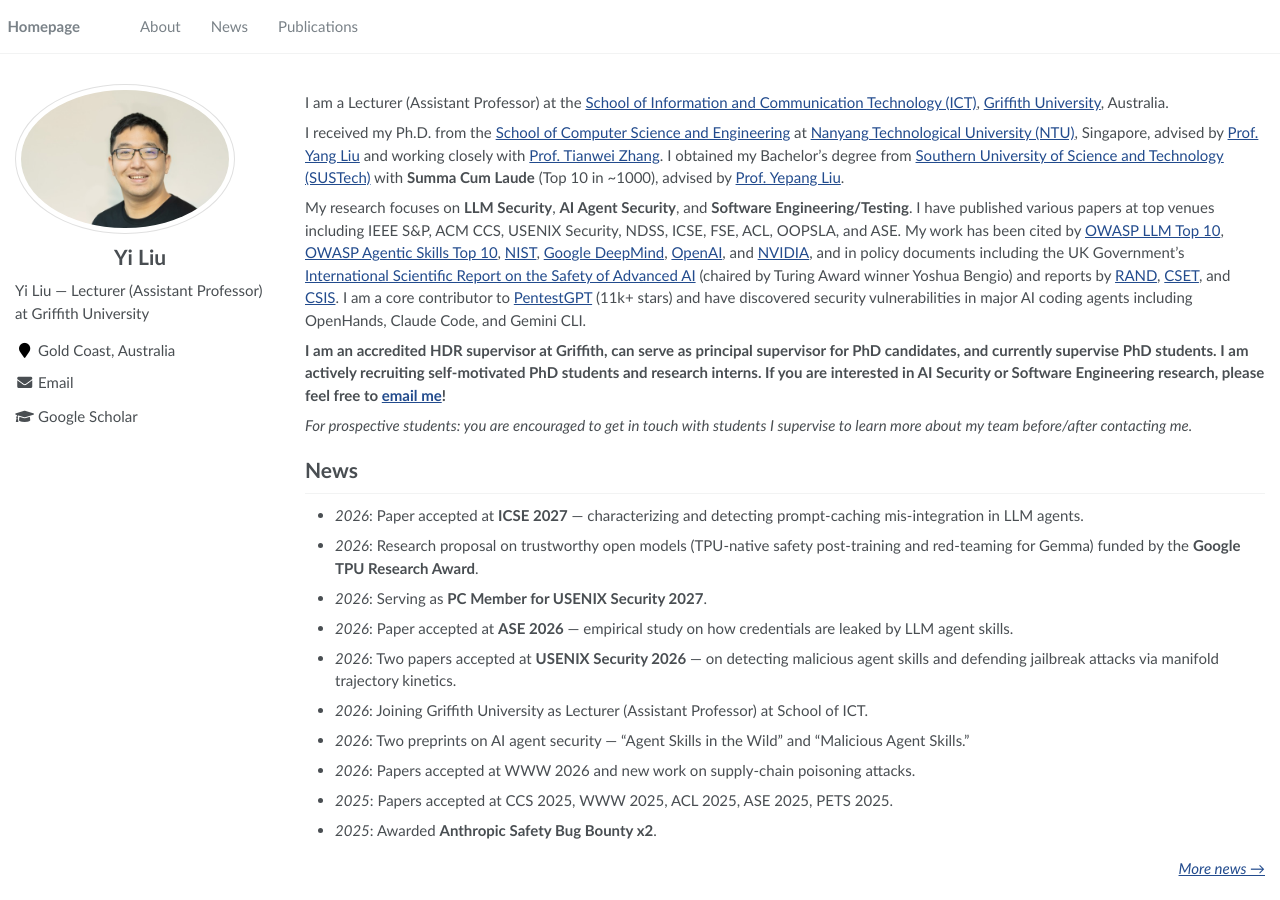
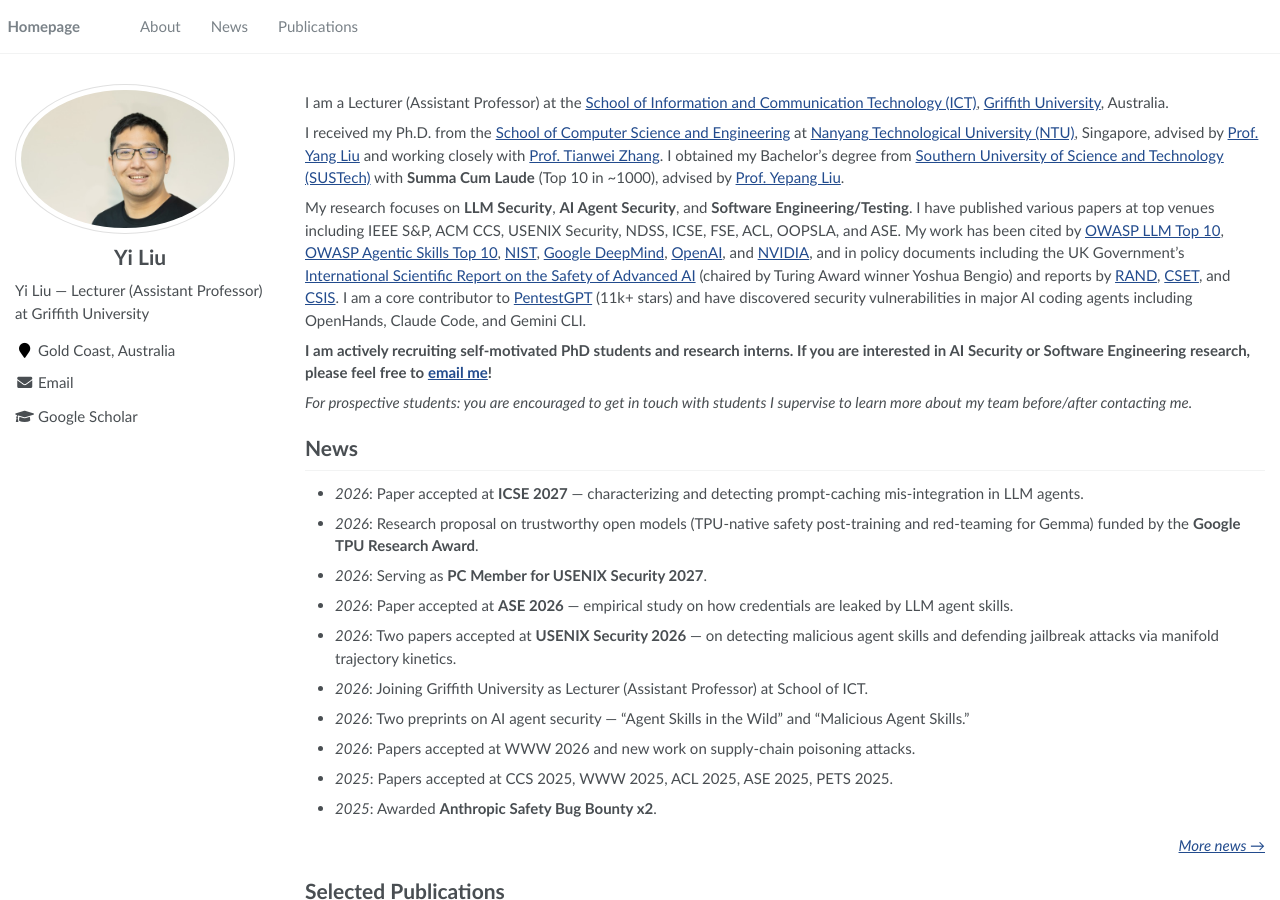
Before and after one commit to liuyi-academic/liuyi-academic.github.io, a Jekyll site: the page built from _pages/about.md, in a window 1280 px wide and 900 px high. Built offline with Jekyll 4.4.1, drawn with Linux system fonts in a browser that asks for light colours.

Commit message:
Remove HDR supervisor accreditation sentence from bio
Co-Authored-By: Claude Fable 5.2 <noreply@anthropic.com>

```diff
--- a/_pages/about.md
+++ b/_pages/about.md
@@ -16,7 +16,7 @@ I received my Ph.D. from the [School of Computer Science and Engineering](https:
 
 My research focuses on **LLM Security**, **AI Agent Security**, and **Software Engineering/Testing**. I have published various papers at top venues including IEEE S&P, ACM CCS, USENIX Security, NDSS, ICSE, FSE, ACL, OOPSLA, and ASE. My work has been cited by [OWASP LLM Top 10](https://owasp.org/www-project-top-10-for-large-language-model-applications/), [OWASP Agentic Skills Top 10](https://owasp.org/www-project-agentic-skills-top-10/), [NIST](https://www.nist.gov/), [Google DeepMind](https://deepmind.google/), [OpenAI](https://openai.com/), and [NVIDIA](https://www.nvidia.com/), and in policy documents including the UK Government's [International Scientific Report on the Safety of Advanced AI](https://www.gov.uk/government/publications/international-scientific-report-on-the-safety-of-advanced-ai) (chaired by Turing Award winner Yoshua Bengio) and reports by [RAND](https://www.rand.org/pubs/research_reports/RRA4983-1.html), [CSET](https://cset.georgetown.edu/publication/controlling-large-language-models-a-primer/), and [CSIS](https://www.csis.org/analysis/defense-priorities-open-source-ai-debate). I am a core contributor to [PentestGPT](https://github.com/GreyDGL/PentestGPT) (11k+ stars) and have discovered security vulnerabilities in major AI coding agents including OpenHands, Claude Code, and Gemini CLI.
 
-**I am an accredited HDR supervisor at Griffith, can serve as principal supervisor for PhD candidates, and currently supervise PhD students. I am actively recruiting self-motivated PhD students and research interns. If you are interested in AI Security or Software Engineering research, please feel free to [email me](mailto:yi.liu@griffith.edu.au)!**
+**I am actively recruiting self-motivated PhD students and research interns. If you are interested in AI Security or Software Engineering research, please feel free to [email me](mailto:yi.liu@griffith.edu.au)!**
 
 *For prospective students: you are encouraged to get in touch with students I supervise to learn more about my team before/after contacting me.*
 
```
